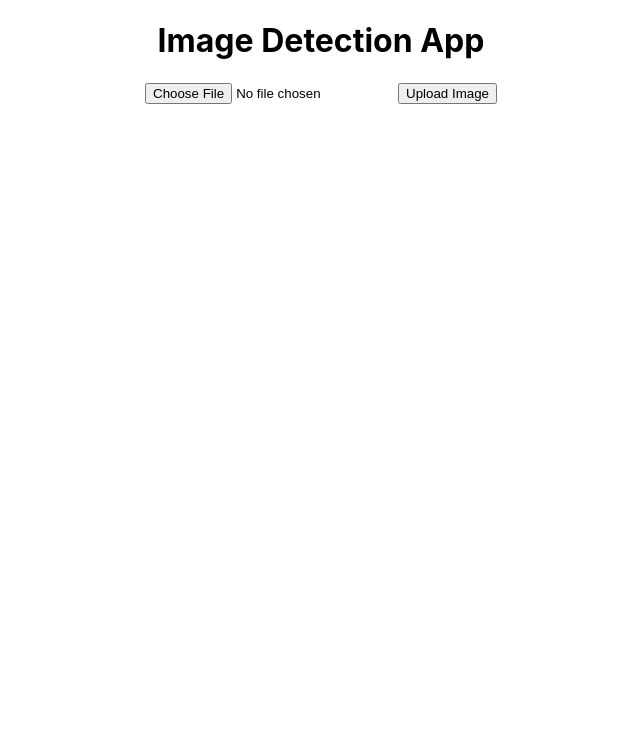
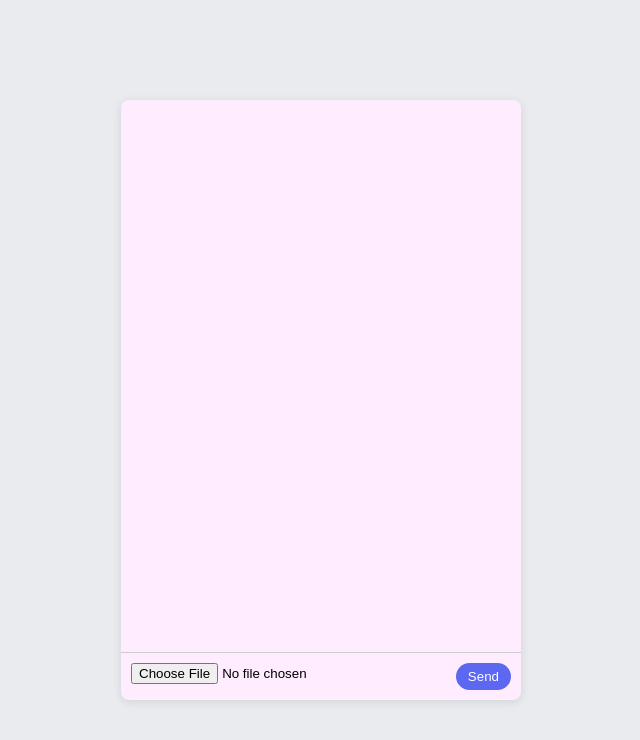
Before and after one commit to XinranTaoAngela/AI_APP, a React (Create React App) app in the folder frontend/: page / in a window 1280 px wide. Shown: the top 740 px of the page, without its empty margins (319-959 px from the left). Built offline with nearby package versions, Linux system fonts and the light colour scheme.

Commit message:
frontend edit

```diff
--- a/frontend/src/App.css
+++ b/frontend/src/App.css
@@ -1,38 +1,68 @@
 .App {
-  text-align: center;
+  display: flex;
+  justify-content: center;
+  align-items: center;
+  height: 100vh;
+  background-color: #e9ebee;
+  font-family: 'Arial', sans-serif;
 }
 
-.App-logo {
-  height: 40vmin;
-  pointer-events: none;
+.chat-box {
+  width: 400px;
+  height: 600px;
+  background-color: rgb(255, 236, 255);
+  border-radius: 8px;
+  box-shadow: 0 2px 10px rgba(0,0,0,0.1);
+  display: flex;
+  flex-direction: column;
 }
 
-@media (prefers-reduced-motion: no-preference) {
-  .App-logo {
-    animation: App-logo-spin infinite 20s linear;
-  }
+.messages {
+  flex-grow: 1;
+  overflow-y: auto;
+  padding: 10px;
+  display: flex;
+  flex-direction: column;
+  gap: 8px;
 }
 
-.App-header {
-  background-color: #282c34;
-  min-height: 100vh;
-  display: flex;
-  flex-direction: column;
-  align-items: center;
-  justify-content: center;
-  font-size: calc(10px + 2vmin);
-  color: white;
+.message {
+  padding: 10px;
+  border-radius: 18px;
+  max-width: 80%;
+  word-wrap: break-word;
 }
 
-.App-link {
-  color: #61dafb;
+.message.user {
+  align-self: flex-end;
+  background-color: #dcf8c6;
 }
 
-@keyframes App-logo-spin {
-  from {
-    transform: rotate(0deg);
-  }
-  to {
-    transform: rotate(360deg);
-  }
+.message.system {
+  align-self: flex-start;
+  background-color: #f0f0f0;
 }
+
+.message-form {
+  display: flex;
+  padding: 10px;
+  gap: 10px;
+  border-top: 1px solid #ccc;
+}
+
+input[type="file"] {
+  flex-grow: 1;
+}
+
+button {
+  background-color: #5c67f2;
+  color: white;
+  border: none;
+  padding: 6px 12px;
+  border-radius: 18px;
+  cursor: pointer;
+}
+
+button:hover {
+  background-color: #4a54e1;
+}
--- a/frontend/src/App.js
+++ b/frontend/src/App.js
@@ -3,19 +3,22 @@ import './App.css';
 
 function App() {
   const [file, setFile] = useState(null);
+  const [messages, setMessages] = useState([]);
 
   const handleFileChange = (event) => {
     setFile(event.target.files[0]);
+    setMessages([...messages, { text: `Selected file - ${event.target.files[0].name}`, sender: 'user' }]);
   };
 
   const handleSubmit = async (event) => {
     event.preventDefault();
     if (!file) {
-      alert('Please upload a file.');
+      alert('Please select a file first.');
       return;
     }
     const formData = new FormData();
     formData.append('file', file);
+    setMessages([...messages, { text: 'Uploading...', sender: 'system' }]);
 
     // Send the file to the backend
     const response = await fetch('/upload', {
@@ -23,16 +26,24 @@ function App() {
       body: formData,
     });
     const result = await response.json();
-    alert('File uploaded! Detected: ' + result.description);
+    setMessages([...messages, { text: `File uploaded! Detected: ${result.description}`, sender: 'system' }]);
   };
 
   return (
     <div className="App">
-      <h1>Image Detection App</h1>
-      <form onSubmit={handleSubmit}>
-        <input type="file" onChange={handleFileChange} />
-        <button type="submit">Upload Image</button>
-      </form>
+      <div className="chat-box">
+        <div className="messages">
+          {messages.map((msg, index) => (
+            <div key={index} className={`message ${msg.sender}`}>
+              {msg.text}
+            </div>
+          ))}
+        </div>
+        <form onSubmit={handleSubmit} className="message-form">
+          <input type="file" onChange={handleFileChange} />
+          <button type="submit">Send</button>
+        </form>
+      </div>
     </div>
   );
 }
```
Also changed, not shown: 2 other files (tests, documents, lock files or other folders).
